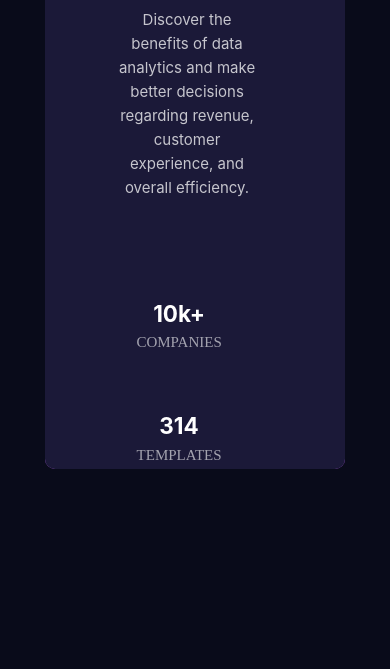
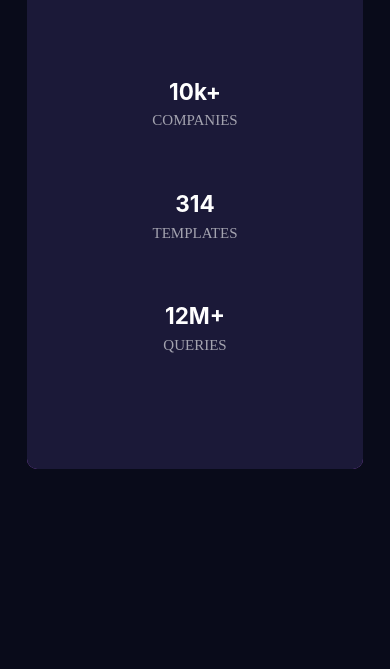
Before and after one commit to EghosaOmuemu/Stats-Preview-Card, a plain HTML site: page index.html in a window 390 px wide. Shown: the part 931-1600 px from the top of the page. Drawn offline with Linux system fonts and the light colour scheme.

Commit message:
Update styles.css

```diff
--- a/styles.css
+++ b/styles.css
@@ -57,7 +57,7 @@
 .flex{
     display: flex;
     justify-content: space-between;
-    margin: 20px 0;
+    margin: 20px auto;
     line-height: 10px;
     width: 80%;
 }
@@ -79,11 +79,13 @@
     .container{
         grid-template-columns: 100%;
         grid-template-rows: 400px 800px;
+        width: 90%;
     }
 
     .grid1{
         order: 2;
         text-align: center;
+        padding: 40px 20px;
     }
 
     .grid2{
```
